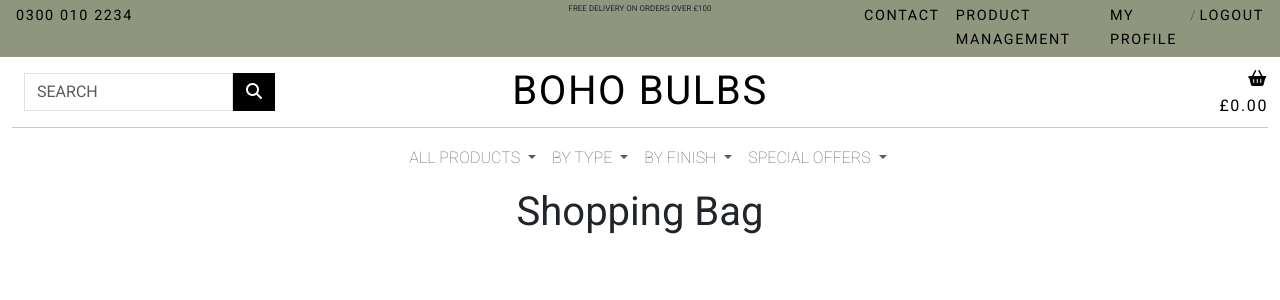
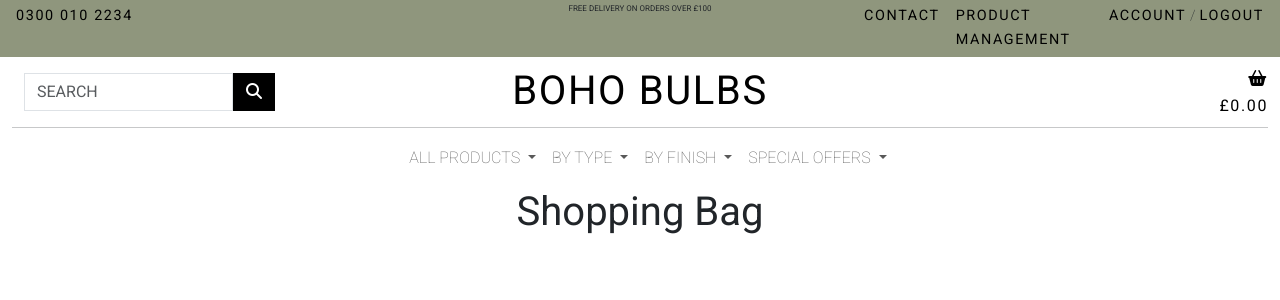
Before and after one commit to AbbyHumphreys/boho_bulbs, a Django app: page /bag/ in a window 1280 px wide. Shown: the top 300 px of the page. Run offline with Django 3.2, Linux system fonts and the light colour scheme; the visitor is signed in with stand-in values (Sample User, id 1); some libraries are stand-ins or nearby versions.

Commit message:
add: link to profile

```diff
--- a/templates/base.html
+++ b/templates/base.html
@@ -53,7 +53,7 @@
                                         {% if request.user.is_superuser %}
                                             <a href="#">Product Management</a>
                                         {% endif %}
-                                        <a class="me-1" href="#">My Profile</a>
+                                        <a class="me-1" href="{% url 'profile' %}">Account</a>
                                         <p class="me-1 mb-0">/</p>
                                         <a href="{% url 'account_logout' %}">Logout</a>
                                     {% else %}
```
